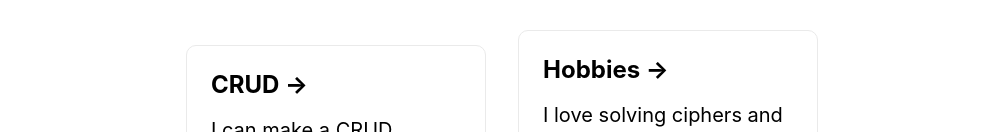
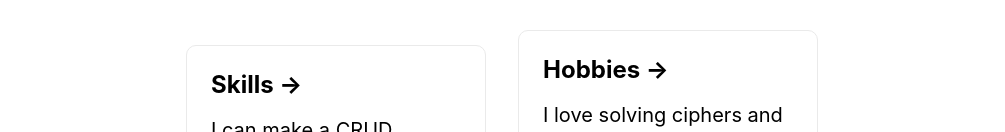
Before and after one commit to YoussefJemmane/joemane, a Next.js app: page / in a window 1280 px wide. Shown: the part 668-800 px from the top of the page, without its empty margins (138-1143 px from the left). Built offline with nearby package versions, Linux system fonts and the light colour scheme.

Commit message:
Update index.js

```diff
--- a/pages/index.js
+++ b/pages/index.js
@@ -31,7 +31,7 @@ export default function Home() {
 
         <div className={styles.grid}>
           <a  className={styles.card}>
-            <h2>CRUD &rarr;</h2>
+            <h2>Skills &rarr;</h2>
             <p>I can make a CRUD website using laravel or PHP and MySQL or React and MongoDB</p>
           </a>
 
```
